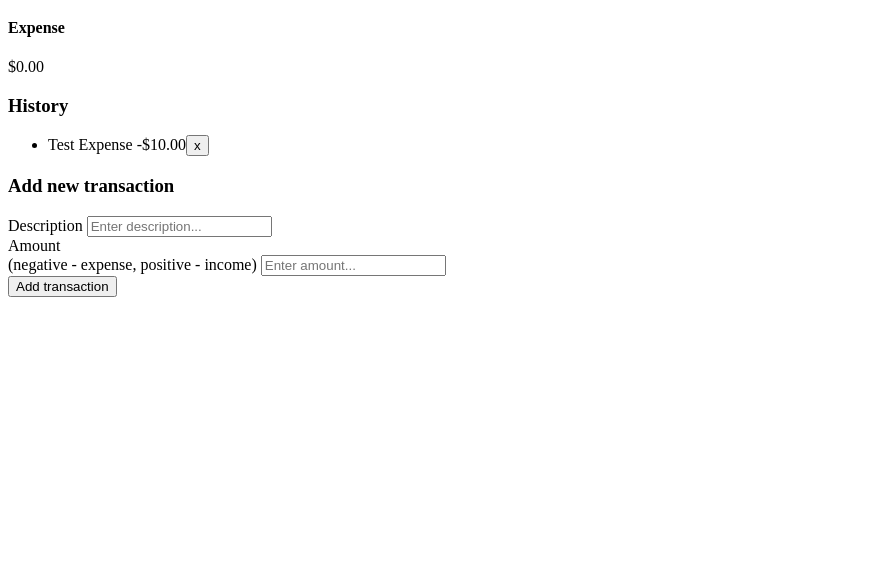
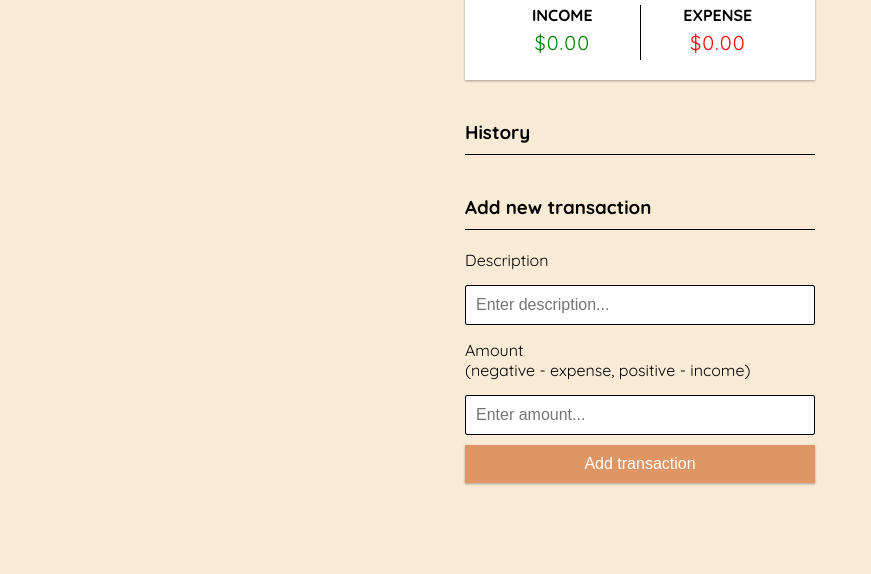
Before and after one commit to dianabali/expense-tracker, a plain HTML site: page index.html in a window 1280 px wide. Shown: the part 226-800 px from the top of the page, without its empty margins (0-871 px from the left). Drawn offline with Linux system fonts and the light colour scheme.

Commit message:
Intial commit

```diff
--- a/index.html
+++ b/index.html
@@ -27,7 +27,7 @@
 
         <h3>History</h3>
         <ul id="list" class="list">
-            <li class="minus">Test Expense <span>-$10.00</span><button class="delete-btn">x</button></li>
+            <!-- <li class="minus">Test Expense <span>-$10.00</span><button class="delete-btn">x</button></li> -->
         </ul>
 
         <h3>Add new transaction</h3>
--- a/style.css
+++ b/style.css
@@ -0,0 +1,155 @@
+@import url('https://fonts.googleapis.com/css2?family=Quicksand:wght@300..700&display=swap');
+
+:root {
+    --box-shadow: 0 1px 3px rgba(0, 0, 0, 0.12), 0 1px 2px rgba(0, 0, 0, 0.24);
+}
+
+* {
+    box-sizing: border-box;
+}
+
+body {
+    background-color: antiquewhite;
+    display: flex;
+    flex-direction: column;
+    align-items: center;
+    justify-content: center;
+    min-height: 100vh;
+    margin: 0;
+    font-family: 'Quicksand', sans-serif;
+}
+
+.container {
+    margin: 30px auto;
+    width: 350px;
+}
+
+h1 {
+    letter-spacing: 1px;
+    margin: 0;
+}
+
+h3 {
+    border-bottom: 1px solid black;
+    padding-bottom: 10px;
+    margin: 40px 0 10px;
+}
+
+h4 {
+    margin: 0;
+    text-transform: uppercase;
+}
+
+.inc-exp-container {
+    background-color: white;
+    box-shadow: var(--box-shadow);
+    padding: 20px;
+    display: flex;
+    justify-content: space-between;
+    margin: 20px 0;
+}
+
+.inc-exp-container > div {
+    flex: 1;
+    text-align: center;
+}
+
+.inc-exp-container > div > h4 {
+    margin: 0;
+    text-transform: uppercase;
+}
+
+.inc-exp-container > div:first-of-type {
+    border-right: 1px solid black;
+}
+
+.money {
+    font-size: 20px;
+    letter-spacing: 1px;
+    margin: 5px 0;
+}
+
+.money.plus {
+    color: green;
+}
+
+.money.minus {
+    color: red;
+}
+
+label {
+    display: inline-block;
+    margin: 10px 0;
+}
+
+input[type="text"], input[type="number"] {
+    border: 1px solid black;
+    border-radius: 2px;
+    display: block;
+    font-size: 16px;
+    padding: 10px;
+    width: 100%;
+    margin: 5px 0;
+}
+
+.btn {
+    background-color: #e09565;
+    box-shadow: var(--box-shadow);
+    color: white;
+    border: 0;
+    display: block;
+    font-size: 16px;
+    margin: 10px 0 30px;
+    padding: 10px;
+    width: 100%;
+    cursor: pointer;
+}
+
+.btn:focus, .delete-btn:focus {
+    outline: 0;
+}
+
+.list {
+    list-style-type: none;
+    padding: 0;
+    margin-bottom: 40px;
+}
+
+.list li {
+    background-color: white;
+    box-shadow: var(--box-shadow);
+    color: black;
+    display: flex;
+    justify-content: space-between;
+    position: relative;
+    padding: 10px;
+    margin: 10px 0;
+}
+
+.list li.plus {
+    border-right: 5px solid green;
+}
+
+.list li.minus {
+    border-right: 5px solid red;
+}
+
+.delete-btn {
+    background-color: #e09565;
+    border: 0;
+    color: white;
+    font-size: 20px;
+    line-height: 20px;
+    padding: 2px 5px;
+    position: absolute;
+    top: 50%;
+    left: 0;
+    transform: translate(-100%, -50%);
+    opacity: 0;
+    transition: opacity 0.3s ease;
+    cursor: pointer;
+}
+
+.list li:hover .delete-btn {
+    opacity: 1;
+}
```
